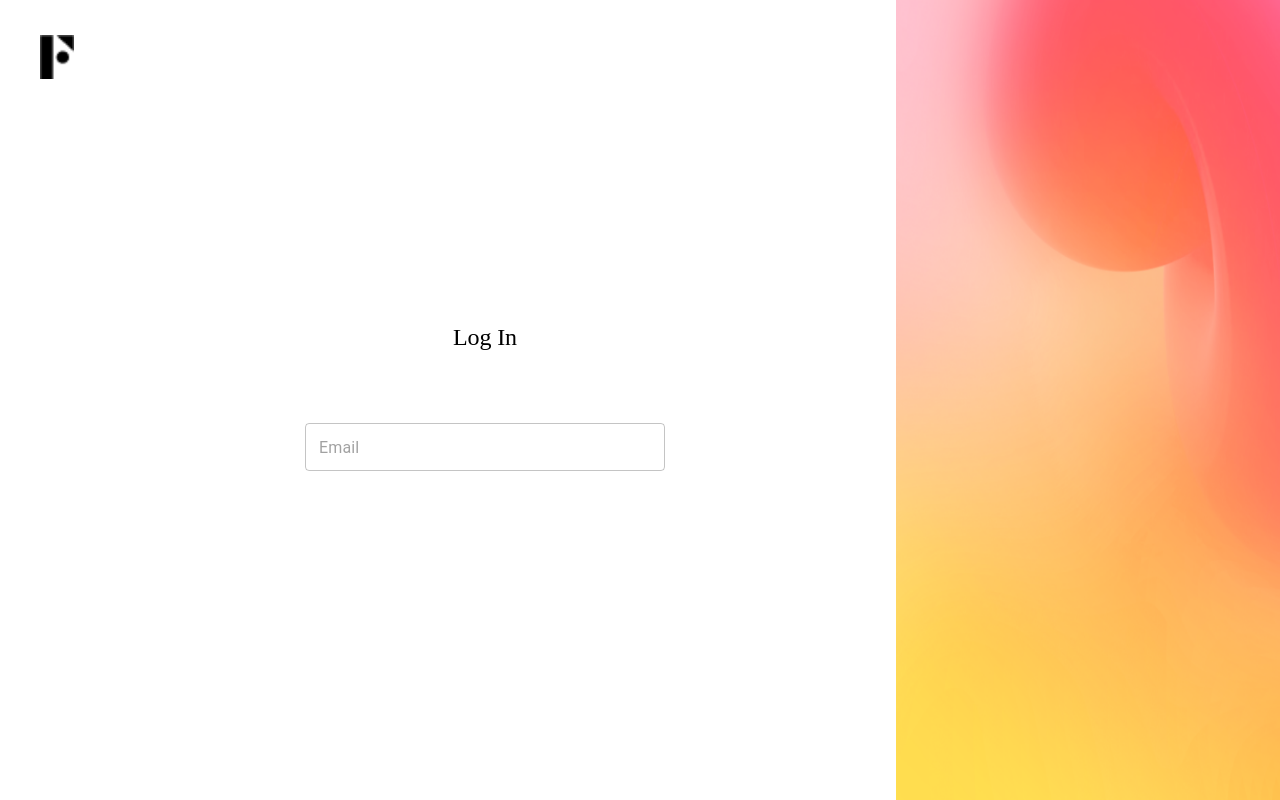
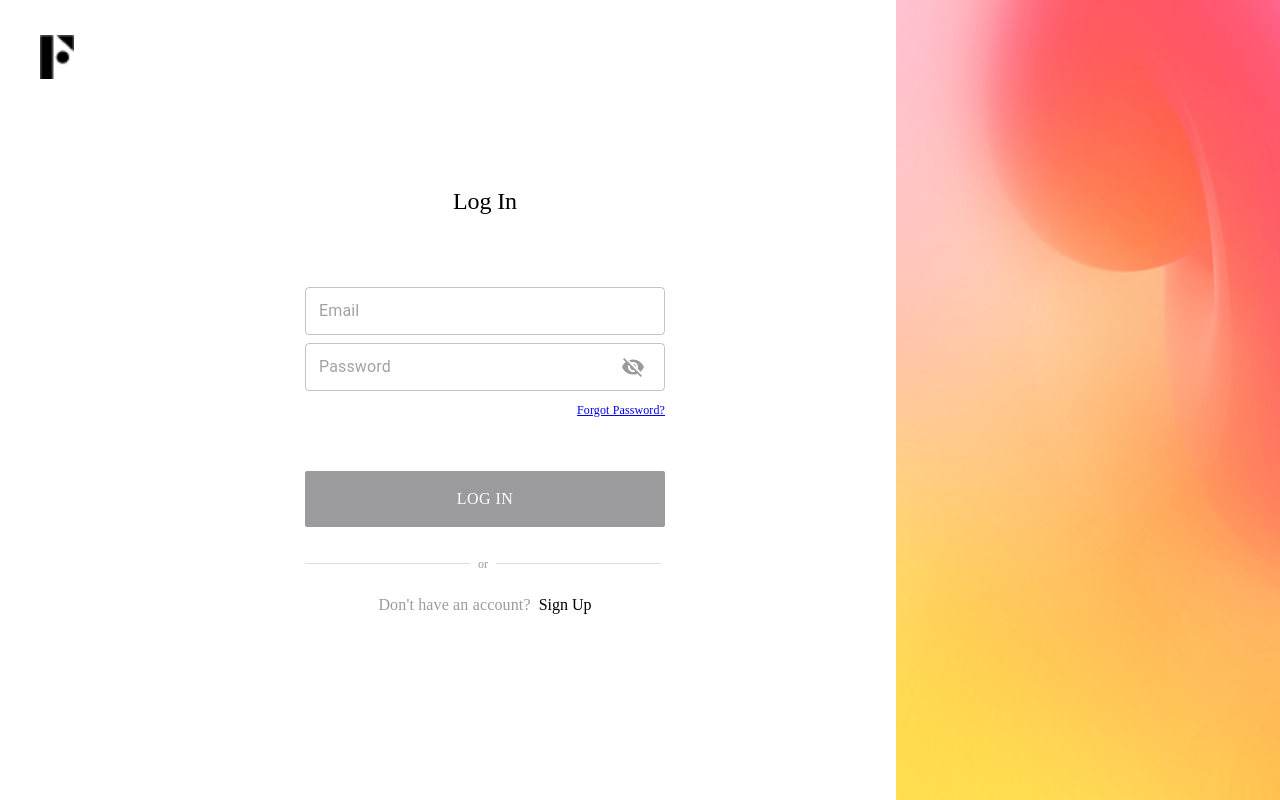
Before and after one commit to sunil2798/BuilderDesign, a React (Create React App) app: page /loginform in a window 1280 px wide. Built offline with nearby package versions, Linux system fonts and the light colour scheme.

Commit message:
login form done.

```diff
--- a/src/component/vishal/LogInFormWithFormik.jsx
+++ b/src/component/vishal/LogInFormWithFormik.jsx
@@ -3,15 +3,21 @@ import logoV from "../../img/logoV.png";
 import loginPosterImage from "../../img/loginPosterImage.png";
 import { Formik } from "formik";
 import * as Yup from "yup";
-import { Box, TextField, Typography } from "@material-ui/core";
+import { Box, Button, TextField, Typography } from "@material-ui/core";
+import VisibilityOffIcon from "@material-ui/icons/VisibilityOff";
+import VisibilityIcon from "@material-ui/icons/Visibility";
 
 const validationSchema = Yup.object().shape({});
 
-function FieldErrorEmail({error, touched}) {
+function FieldErrorEmail({ error, touched }) {
   return error && touched ? (
     <div style={webStyle.emailError}>{error}</div>
   ) : null;
-};
+}
+
+function FieldErrorPassword({ error, touched }) {
+  return error && touched ? <div>{error}</div> : null;
+}
 
 export default class LogInFormWithFormik extends Component {
   constructor() {
@@ -19,9 +25,16 @@ export default class LogInFormWithFormik extends Component {
     this.state = {
       email: "",
       password: "",
-      showPassword: ""
+      showPassword: false,
     };
   }
+
+  handlePassShow = () => {
+    this.setState({
+      showPassword: !this.state.showPassword,
+    });
+  };
+
   render() {
     return (
       <div style={webStyle.loginOuterMostContainer}>
@@ -39,7 +52,7 @@ export default class LogInFormWithFormik extends Component {
               initialValues={{}}
               validationSchema={validationSchema}
               onSubmit={this.handleSubmit}
-              >
+            >
               {({
                 values,
                 errors,
@@ -54,7 +67,9 @@ export default class LogInFormWithFormik extends Component {
                 <form autoComplete="off" onSubmit={handleSubmit}>
                   {/* --------Form Title Section Start----------- */}
                   <div style={webStyle.formTitleContainer}>
-                    <Typography style={webStyle.formTitleText}>Log In</Typography>
+                    <Typography style={webStyle.formTitleText}>
+                      Log In
+                    </Typography>
                   </div>
                   {/* ---------Form Title Section End------------ */}
 
@@ -71,24 +86,94 @@ export default class LogInFormWithFormik extends Component {
                       onChange={(event) => {
                         setFieldValue("email", event.target.value);
                         this.setState({
-                          email: event.target.value
+                          email: event.target.value,
                         });
                       }}
-                      />
+                    />
                     <FieldErrorEmail
                       error={errors.email}
                       touched={touched.email}
-                      />
+                    />
                   </Box>
                   {/* ---------Email Input Section End------------ */}
 
                   {/* --------Password Input Section Start----------- */}
-                      <Box></Box>
+                  <Box style={webStyle.passwordInputPosition}>
+                    <TextField
+                      style={webStyle.inputfieldHeight}
+                      variant="outlined"
+                      type={this.state.showPassword ? "text" : "password"}
+                      value={this.state.password}
+                      placeholder="Password"
+                      name="password"
+                      onChange={(event) => {
+                        setFieldValue("password", event.target.value);
+                        this.setState({
+                          password: event.target.value,
+                        });
+                      }}
+                    />
+                    <span>
+                      {!this.state.showPassword ? (
+                        <VisibilityOffIcon
+                          style={webStyle.passwordVisibilityOffIcon}
+                          onClick={this.handlePassShow}
+                        />
+                      ) : (
+                        <VisibilityIcon
+                          style={webStyle.passwordVisibilityOnIcon}
+                          onClick={this.handlePassShow}
+                        />
+                      )}
+                    </span>
+                    <FieldErrorPassword
+                      error={errors.password}
+                      touched={touched.password}
+                    />
+                  </Box>
                   {/* ---------Password Input Section End------------ */}
                   {/* ---------Form Fields Section End------------ */}
+                  <div style={webStyle.isForgotPasswordOuterContainer}>
+                    <Typography style={webStyle.isForgotPassword}>
+                      <a href="/">
+                      Forgot Password?
+                      </a>
+                    </Typography>
+                  </div>
+                  {/* --------Log In Button Section Start----------- */}
+                  <div style={webStyle.buttonMargin}>
+                    <Button
+                      variant="oulined"
+                      style={webStyle.logInButton}
+                      type="submit"
+                    >
+                      Log In
+                    </Button>
+                  </div>
+                  {/* ---------Log In Button Section End------------ */}
+
+                  {/* --------OR text Section Start----------- */}
+                  <div style={webStyle.borderContainer}>
+                    <div>
+                      <Typography style={webStyle.borderOr} />
+                    </div>
+                    <Typography style={webStyle.or}>or</Typography>
+                    <div>
+                      <Typography style={webStyle.borderOr} />
+                    </div>
+                  </div>
+                  {/* ---------OR text Section End------------ */}
+
+                  {/* --------is account Section Start----------- */}
+                  <div style={webStyle.isAccountDiv}>
+                    <Typography style={webStyle.isAccountStatement}>
+                      Don't have an account?
+                    </Typography>
+                    <span style={webStyle.signUplink}>Sign Up</span>
+                  </div>
+                  {/* ---------is account Section End------------ */}
                 </form>
                 //  ---------Log-in Form Section End------------
-
               )}
             </Formik>
             {/* ---------Formik Section End------------ */}
@@ -138,14 +223,14 @@ const webStyle = {
   },
   leftContainer: {
     width: "360px",
-    margin:'auto',
+    margin: "auto",
     gap: "8px",
     flexShrink: 0,
   },
   formTitleContainer: {
     display: "flex",
     justifyContent: "center",
-    marginBottom: "70px"
+    marginBottom: "70px",
   },
   formTitleText: {
     color: "#000",
@@ -159,6 +244,39 @@ const webStyle = {
   },
   inputfieldHeight: {
     height: "56px",
+  },
+  passwordInputPosition: {
+    position: "relative",
+  },
+  passwordVisibilityOffIcon: {
+    position: "absolute",
+    right: "20px",
+    top: "12px",
+    width: "24px",
+    height: "24px",
+    flexShrink: "0",
+    color: "#9B9B9D",
+  },
+  passwordVisibilityOnIcon: {
+    position: "absolute",
+    right: "20px",
+    top: "12px",
+    width: "24px",
+    height: "24px",
+    flexShrink: "0",
+    color: "#000",
+  },
+  isForgotPasswordOuterContainer: {
+    display: "flex",
+    justifyContent: "flex-end",
+  },
+  isForgotPassword: {
+    color: "#000",
+    fontFamily: "Silka",
+    fontSize: "12px",
+    fontStyle: "normal",
+    fontWeight: 200,
+    lineHeight: "22px",
   },
   rightImage: {
     height: "100%",
@@ -176,5 +294,65 @@ const webStyle = {
     fontWeight: "200",
     lineHeight: "normal",
     letterSpacing: "0.24px",
-  }
+  },
+  buttonMargin: {
+    marginTop: "50px",
+  },
+  logInButton: {
+    width: "360px",
+    height: "56px",
+    borderRadius: "2px",
+    color: "#FFF",
+    backgroundColor: "#9B9B9D",
+    fontFamily: "Silka",
+    fontSize: "16px",
+    fontStyle: "normal",
+    fontWeight: 500,
+    lineHeight: "24px",
+  },
+  orDiv: {
+    display: "flex",
+    alignItems: "center",
+  },
+  borderOr: {
+    borderBottom: "1px solid #DFDFDF",
+    width: "165px",
+  },
+  or: {
+    marginLeft: "8px",
+    marginRight: "8px",
+    color: "#9B9B9D",
+    fontFamily: "Silka",
+    fontSize: "12px",
+    fontStyle: "normal",
+    fontWeight: 500,
+    lineHeight: "24px",
+  },
+  borderContainer: {
+    display: "flex",
+    alignItems: "center",
+    marginTop: "25px",
+    marginBottom: "18px"
+  },
+  isAccountDiv: {
+    display: "flex",
+    justifyContent: "center",
+  },
+  isAccountStatement: {
+    color: "#9B9B9D",
+    fontFamily: "Silka",
+    fontSize: "16px",
+    fontStyle: "normal",
+    fontWeight: 500,
+    lineHeight: "22px",
+  },
+  signUplink: {
+    color: "#000",
+    fontFamily: "Silka",
+    fontSize: "16px",
+    fontStyle: "normal",
+    fontWeight: 500,
+    lineHeight: "22px",
+    marginLeft: "8px",
+  },
 };
--- a/src/component/vishal/SignUpFormik.jsx
+++ b/src/component/vishal/SignUpFormik.jsx
@@ -48,9 +48,9 @@ export default class SignUpFormik extends Component {
           >
             {/* change component structure start */}
 
-            {/* <SignUp /> */}
+            <SignUp />
             {/* <ForgotPass /> */}
-            <PasswordSuccess />
+            {/* <PasswordSuccess /> */}
 
             {/* change component structure start */}
           </div>
```
